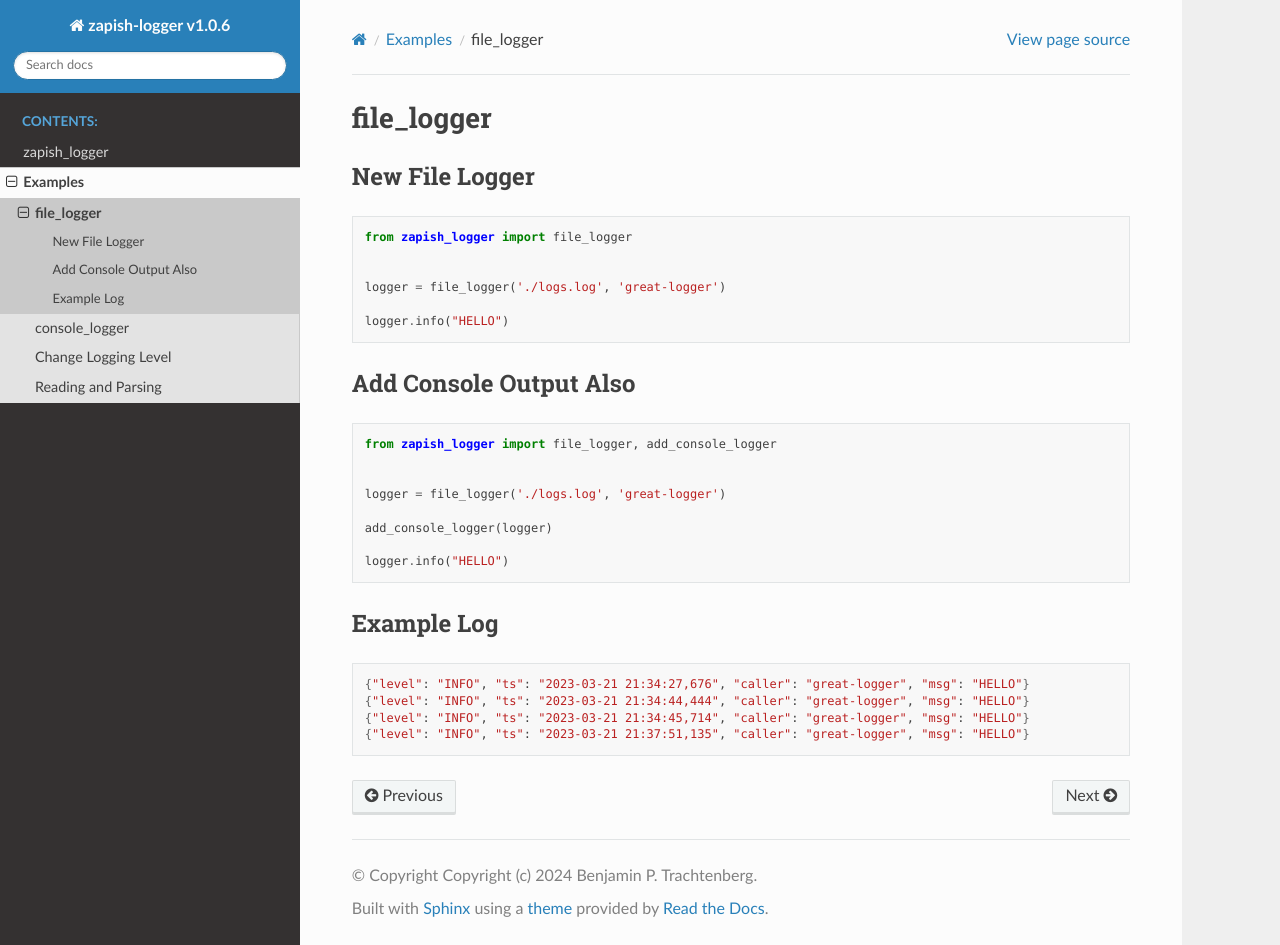
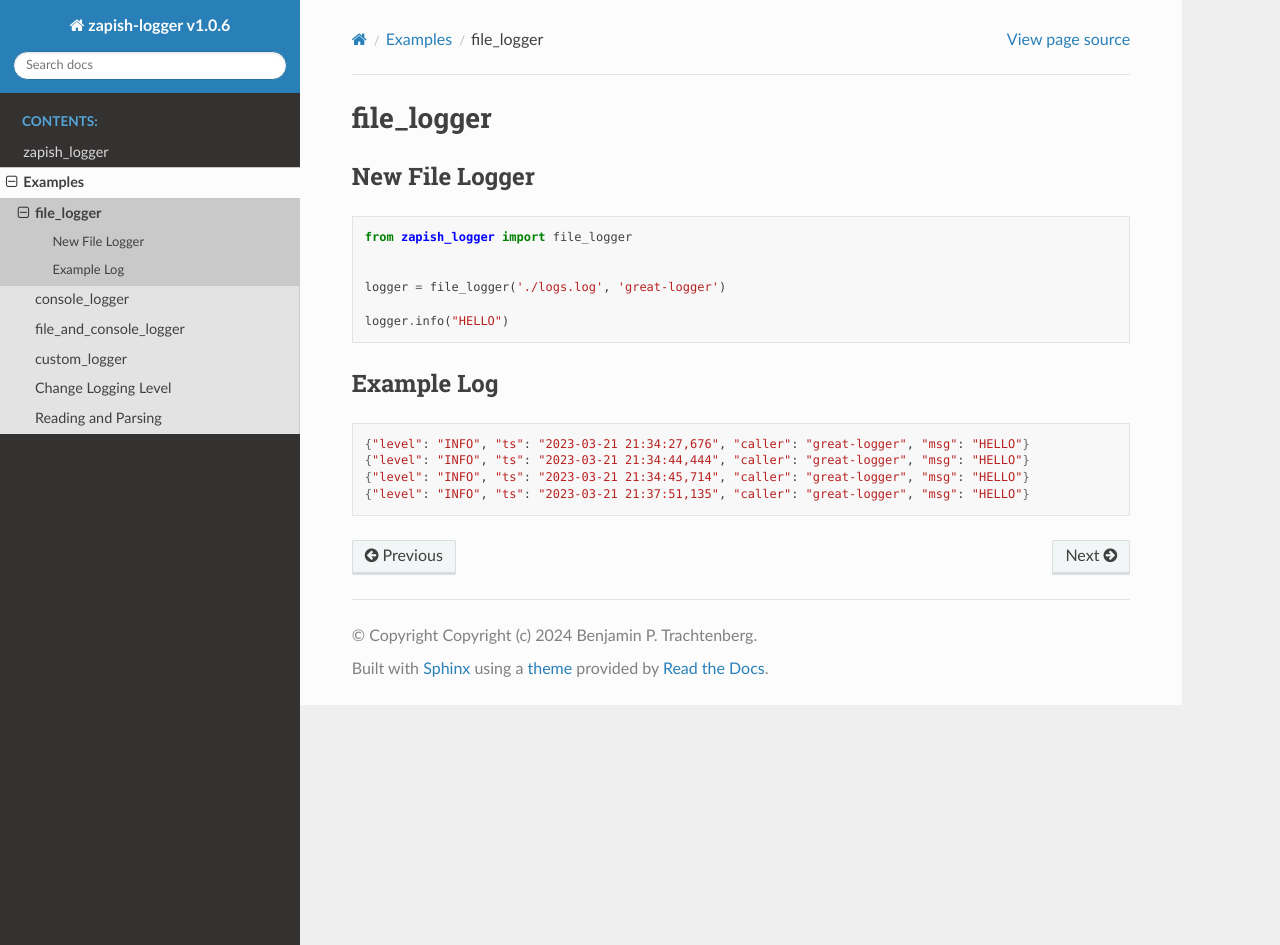
Before and after one commit to btr1975/zapish-logger, a Sphinx documentation site: the page built from docs/source/examples/file-logger.rst, in a window 1280 px wide and 945 px high. Built offline with Sphinx 7.4.7 and the Read the Docs theme 2.0.0, drawn with Linux system fonts in a browser that asks for light colours.

Commit message:
Updated docs

```diff
--- a/docs/source/examples/file-logger.rst
+++ b/docs/source/examples/file-logger.rst
@@ -13,21 +13,6 @@ New File Logger
 
    logger.info("HELLO")
 
-
-Add Console Output Also
-~~~~~~~~~~~~~~~~~~~~~~~
-
-..  code-block:: python
-
-   from zapish_logger import file_logger, add_console_logger
-
-
-   logger = file_logger('./logs.log', 'great-logger')
-
-   add_console_logger(logger)
-
-   logger.info("HELLO")
-
 Example Log
 ~~~~~~~~~~~
 
--- a/docs/source/examples/index.rst
+++ b/docs/source/examples/index.rst
@@ -7,5 +7,7 @@ Examples
 
    file-logger
    console-logger
+   file-and-console-logger
+   custom-logger
    change-logging-level
    reading-parsing
```
Also changed, not shown: docs/source/examples/custom-logger.rst (added, +39 -0 lines), docs/source/examples/file-and-console-logger.rst (added, +22 -0 lines).
